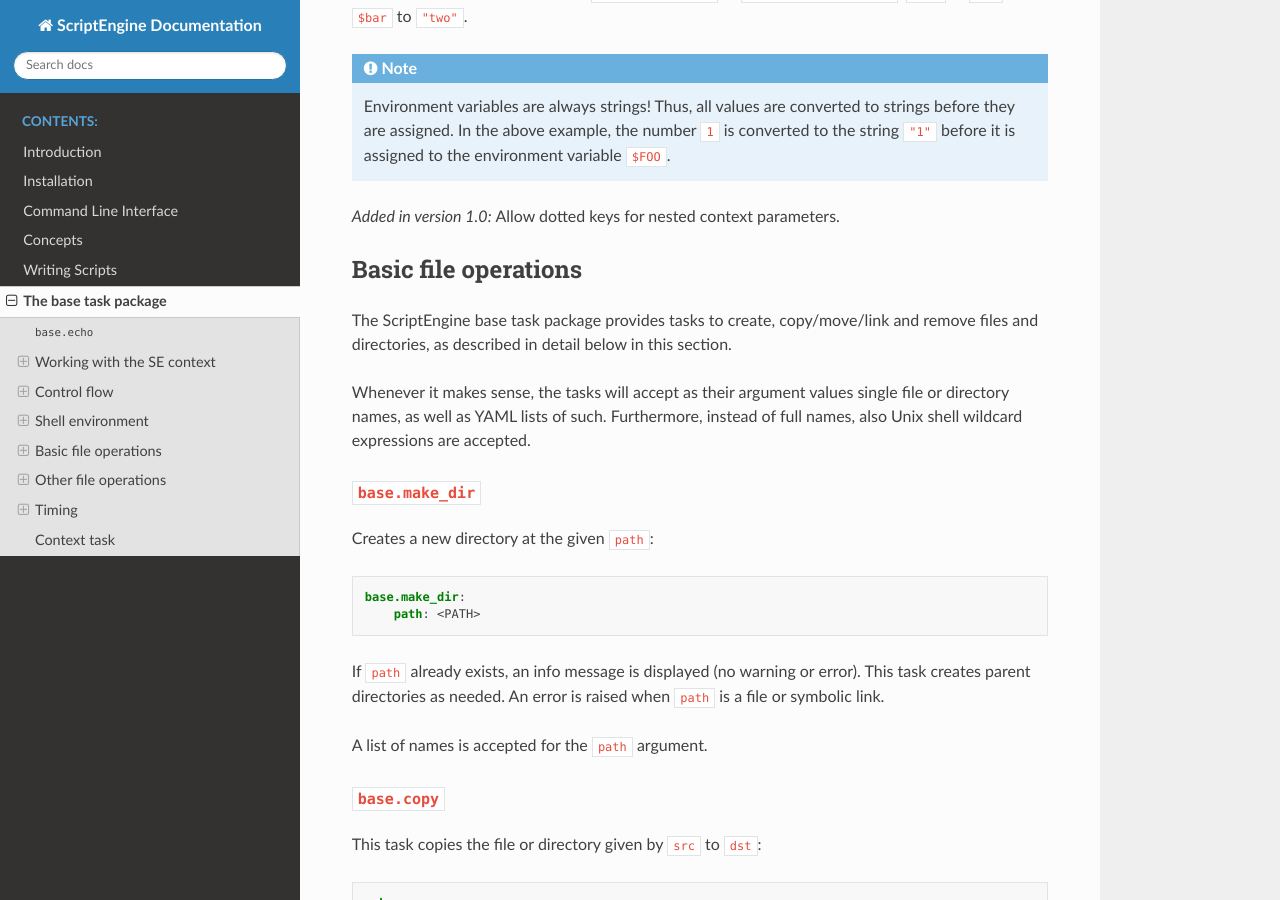
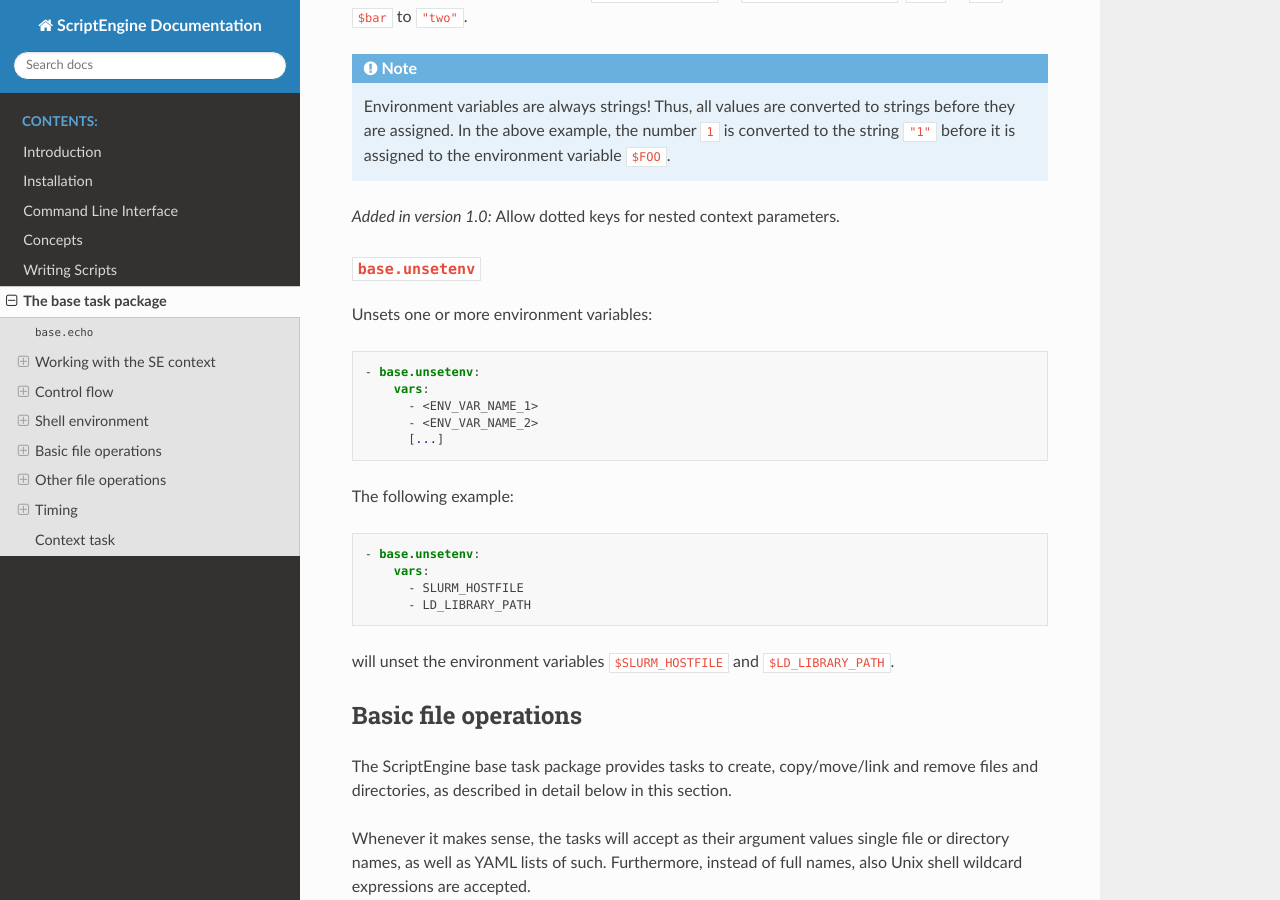
Before and after one commit to uwefladrich/scriptengine, a Sphinx documentation site: the page built from docs/sphinx/base-tasks.rst, in a window 1280 px wide and 900 px high, scrolled down 6978 px. Built offline with Sphinx 7.4.7 and the Read the Docs theme 3.1.0, drawn with Linux system fonts in a browser that asks for light colours; some of the changed text lies outside the part shown.

Commit message:
Document base.unsetenv new task

```diff
--- a/docs/sphinx/base-tasks.rst
+++ b/docs/sphinx/base-tasks.rst
@@ -11,7 +11,7 @@
     base.echo, base.chdir, base.command, base.context, base.context.from,
     base.copy, base.exit, base.find, base.getenv, base.include, base.link,
     base.make_dir, base.move, base.remove, base.setenv, base.task_timer,
-    base.template, base.time
+    base.template, base.time, base.unsetenv
 
 
 ``base.echo``
@@ -330,6 +330,24 @@
 .. versionadded:: 1.0
    Allow dotted keys for nested context parameters.
 
+``base.unsetenv``
+^^^^^^^^^^^^^^^
+Unsets one or more environment variables::
+
+    - base.unsetenv:
+        vars:
+          - <ENV_VAR_NAME_1>
+          - <ENV_VAR_NAME_2>
+          [...]
+
+The following example::
+
+    - base.unsetenv:
+        vars:
+          - SLURM_HOSTFILE
+          - LD_LIBRARY_PATH
+
+will unset the environment variables ``$SLURM_HOSTFILE`` and ``$LD_LIBRARY_PATH``.
 
 Basic file operations
 ---------------------
```
